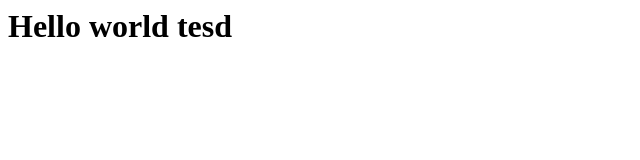
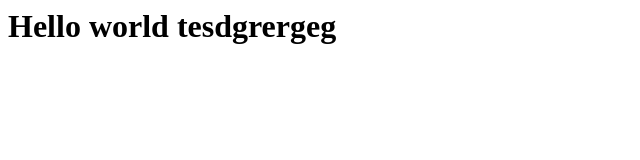
Before and after one commit to dev-koalescedesigns/test, a plain HTML site: page index.html in a window 1280 px wide. Shown: the whole page, without its empty margins (0-640 px from the left). Drawn offline with Linux system fonts and the light colour scheme.

Commit message:
Update index.html

```diff
--- a/index.html
+++ b/index.html
@@ -1 +1 @@
-<h1>Hello world tesd</h1>
+<h1>Hello world tesdgrergeg</h1>
```
